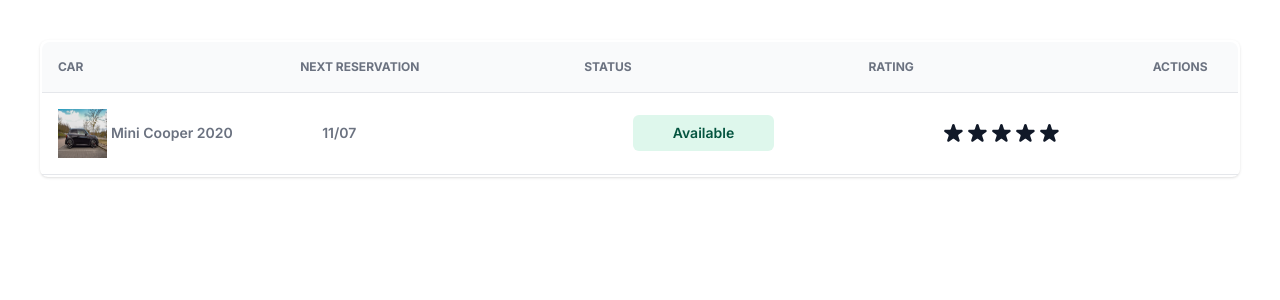
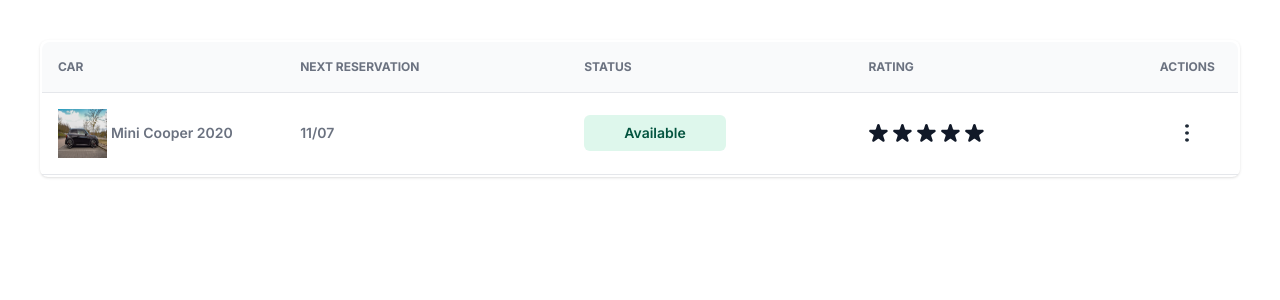
Before and after one commit to jet-solucoes-web/Jet-Teste-Tecnico-Dev-Frontend, a Next.js app: page / in a window 1280 px wide. Shown: the top 300 px of the page. Built offline with nearby package versions, Linux system fonts and the light colour scheme.

Commit message:
Adicionar coluna de ações e arrumar alinhamento de colunas

```diff
--- /dev/null
+++ b/src/app/components/TableBody/Columns/ActionsColumn/index.tsx
@@ -0,0 +1,12 @@
+import Image from "next/image";
+import elipsisVerticalImage from "../../../../../assets/images/elipsis-vertical-vector.svg";
+
+const RatingColumn = () => {
+  return (
+    <td className="justify-center actions-column">
+      <Image src={elipsisVerticalImage} alt="star" width={24} height={24} />
+    </td>
+  );
+};
+
+export default RatingColumn;
--- a/src/app/components/TableBody/Columns/RatingColumn/index.tsx
+++ b/src/app/components/TableBody/Columns/RatingColumn/index.tsx
@@ -1,5 +1,5 @@
 import Image from "next/image";
-import starImage from "../../../../../assets/images/vetor_estrela.svg";
+import starImage from "../../../../../assets/images/star-vector.svg";
 
 const RatingColumn = () => {
   return (
--- a/src/app/components/TableBody/index.tsx
+++ b/src/app/components/TableBody/index.tsx
@@ -1,3 +1,4 @@
+import ActionsColumn from "./Columns/ActionsColumn";
 import CarColumn from "./Columns/CarColumn";
 import RatingColumn from "./Columns/RatingColumn";
 import ReserveColumn from "./Columns/ReserveColumn";
@@ -10,6 +11,7 @@ const TableBody = () => {
       <ReserveColumn></ReserveColumn>
       <StatusColumn></StatusColumn>
       <RatingColumn></RatingColumn>
+      <ActionsColumn></ActionsColumn>
     </tr>
   );
 };
--- a/src/app/globals.css
+++ b/src/app/globals.css
@@ -54,6 +54,8 @@ td {
 
 .actions-column {
   width: 6.6%;
+  align-items: center;
+  justify-content: center;
 }
 
 @layer utilities {
```
Also changed, not shown: src/assets/images/elipsis-vertical-vector.svg (added), src/assets/images/star-vector.svg (renamed from src/assets/images/vetor_estrela.svg).
